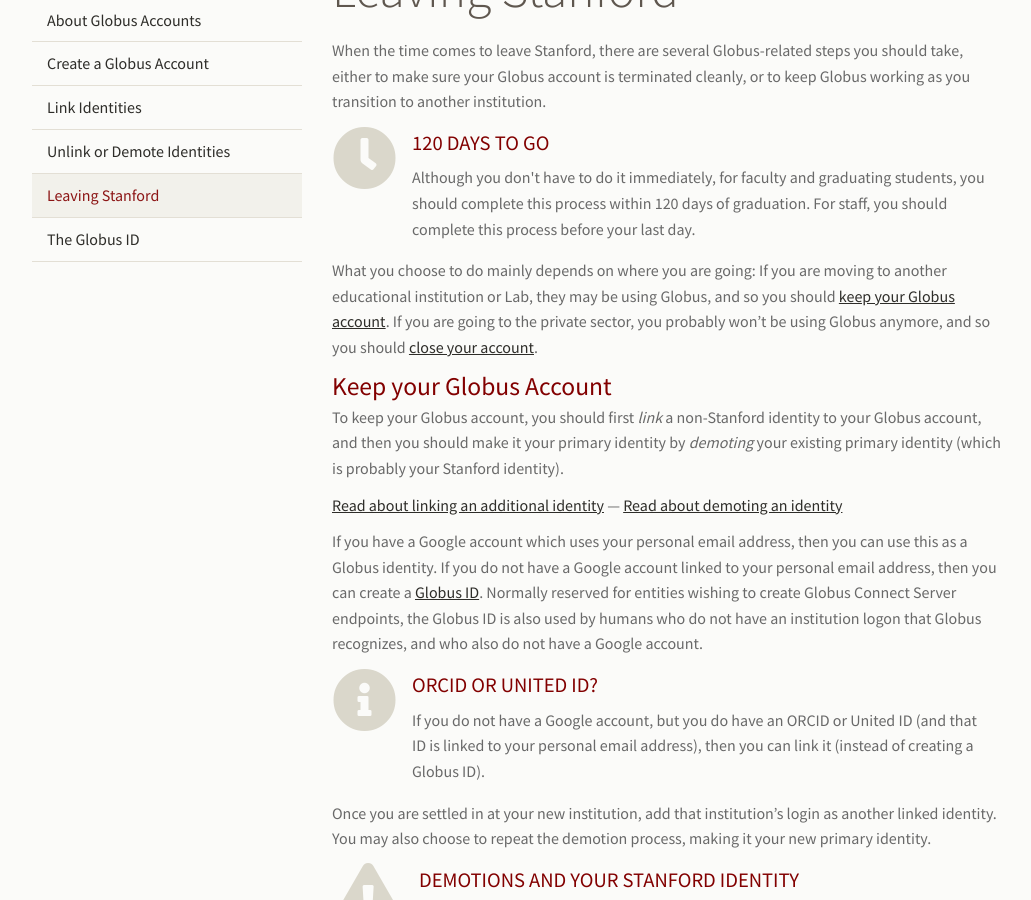
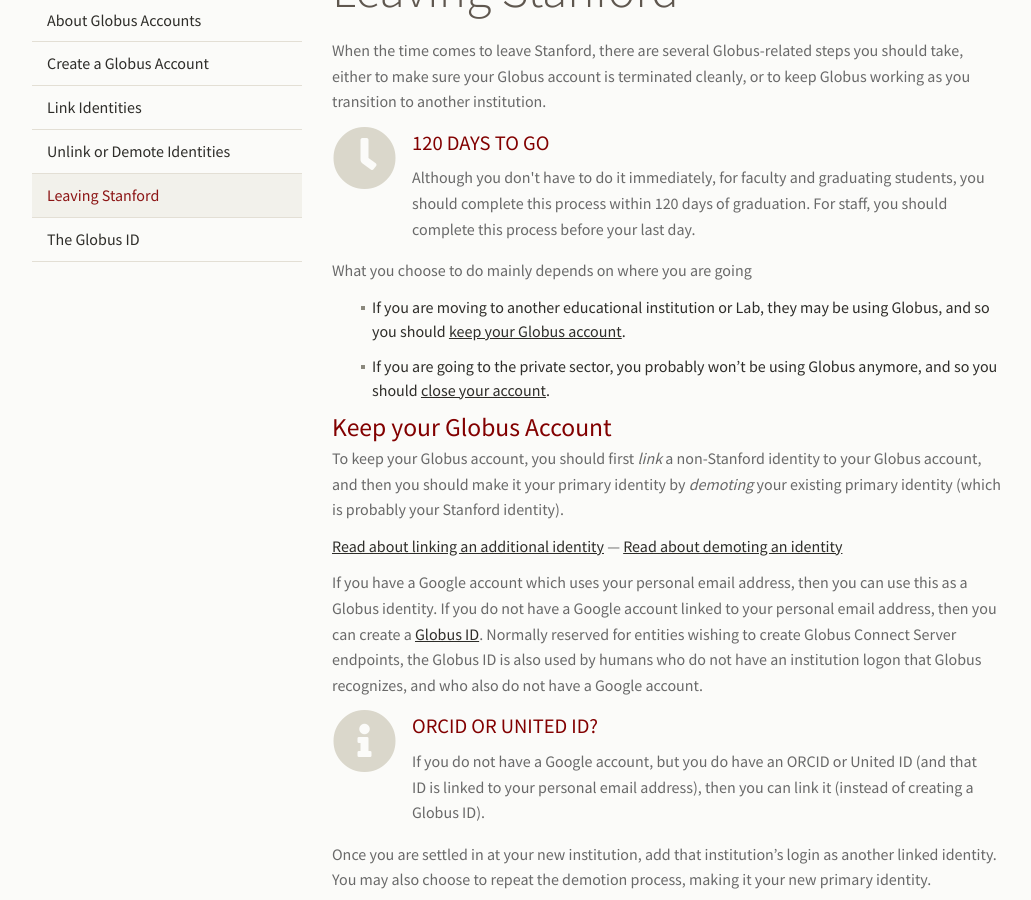
Before and after one commit to stanford-rc/globus.stanford.edu, a Jekyll site: the page built from accounts/leaving.md, in a window 1280 px wide and 900 px high, scrolled down 310 px. Shown: the whole window, without its empty margins (23-1054 px from the left). Built offline with Jekyll 4.4.1, drawn with Linux system fonts in a browser that asks for light colours; nearby versions of some CDN libraries; comment, search, counter and statistics services are not loaded.

```diff
--- a/accounts/leaving.md
+++ b/accounts/leaving.md
@@ -16,11 +16,13 @@ or to keep Globus working as you transition to another institution.
    content="Although you don't have to do it immediately, for faculty and graduating students, you should complete this process within 120 days of graduation.  For staff, you should complete this process before your last day."
 %}
 
-What you choose to do mainly depends on where you are going: If you are moving
-to another educational institution or Lab, they may be using Globus, and so you
-should <a href="#keep">keep your Globus account</a>.  If you are going to the
-private sector, you probably won't be using Globus anymore, and so you should
-<a href="#close">close your account</a>.
+What you choose to do mainly depends on where you are going
+
+* If you are moving to another educational institution or Lab, they may be
+  using Globus, and so you should <a href="#keep">keep your Globus account</a>.
+
+* If you are going to the private sector, you probably won't be using Globus
+  anymore, and so you should <a href="#close">close your account</a>.
 
 <a name="keep"></a>
 ## Keep your Globus Account
```
